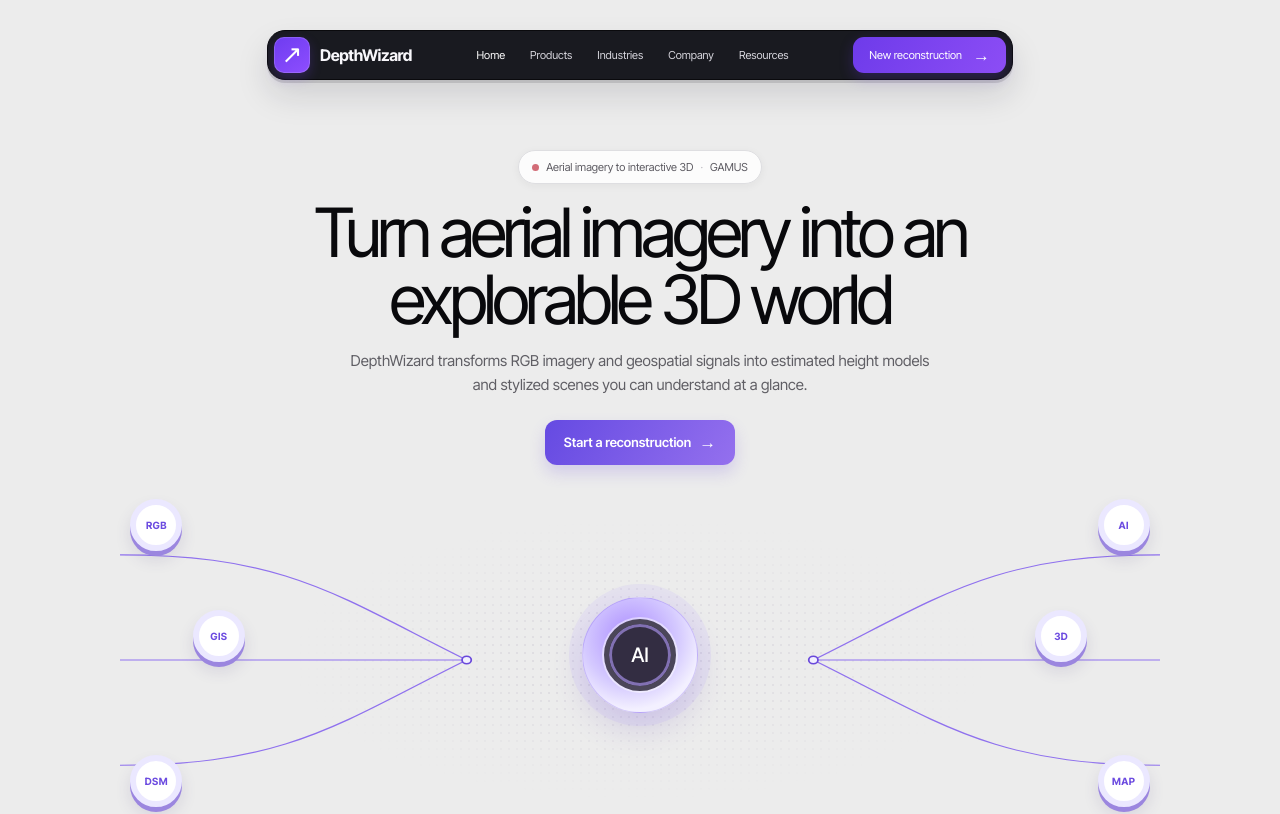
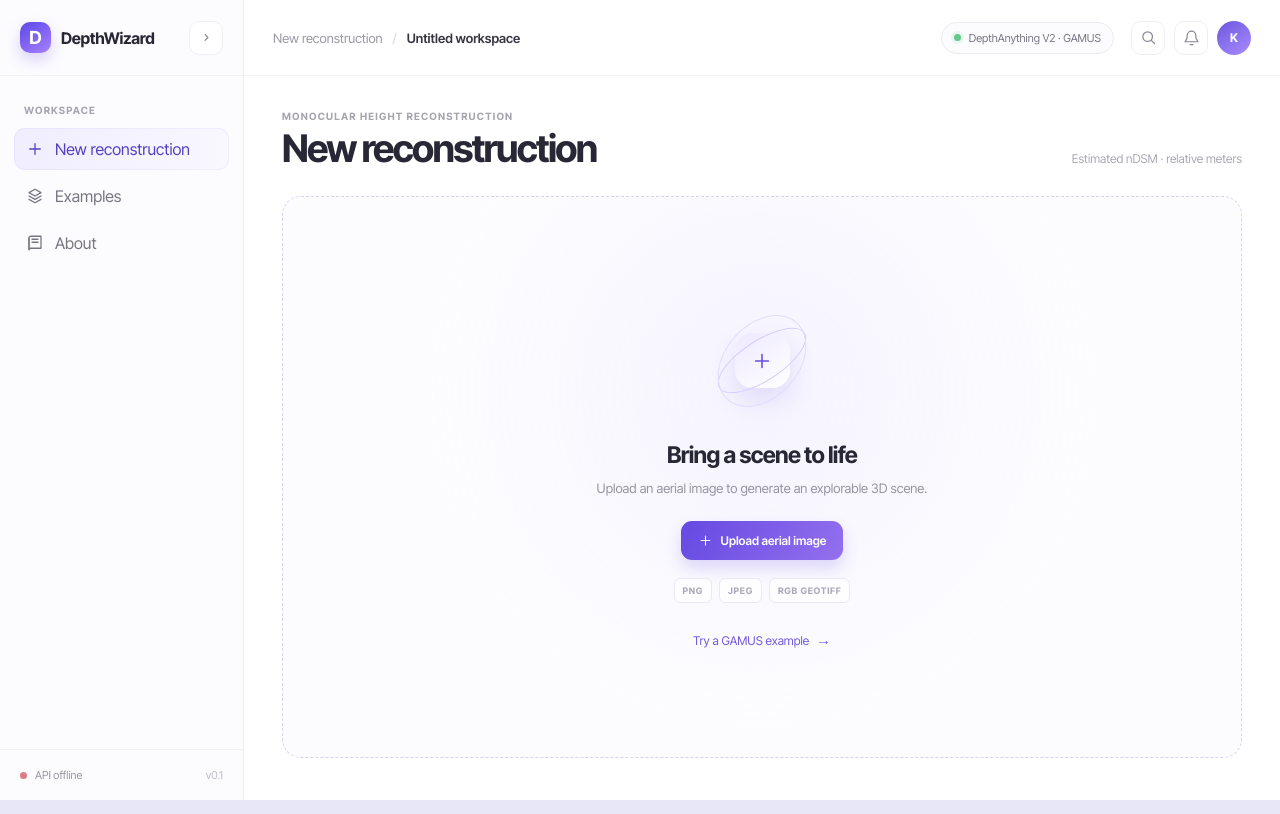
Before and after one commit to ku7nal/DHARVI, a React (Vite) app in the folder frontend/: page / in a window 1280 px wide. Shown: the top 814 px of the page. Built offline with nearby package versions, Linux system fonts and the light colour scheme; no server answers.

Commit message:
Revert "Implement reference-style application shell"
This reverts commit 18dc5b56b8b243bbe9b1f2c37046f0ae464c2397.

```diff
--- a/frontend/src/App.tsx
+++ b/frontend/src/App.tsx
@@ -5,16 +5,18 @@ import { ReconstructionViewer } from "./scene/ReconstructionViewer";
 import { DEFAULT_SCENE_LAYERS, type BenchmarkResult, type PredictionResult, type SceneLayers } from "./types";
 
 type NavItem = "New reconstruction" | "Examples" | "About";
-type ReferenceNavItem = "Home" | "Products" | "Industries" | "Company" | "Resources";
 type PredictionState = "idle" | "processing" | "success" | "error";
 
 const ACCEPTED_FORMATS = ".png,.jpg,.jpeg,.tif,.tiff";
 
-function Icon({ name }: { name: "plus" | "layers" | "book" }) {
+function Icon({ name }: { name: "plus" | "layers" | "book" | "search" | "bell" | "chevron" }) {
   const paths = {
     plus: <><path d="M12 5v14M5 12h14" /></>,
     layers: <><path d="m12 3 8 4.5-8 4.5-8-4.5L12 3Z" /><path d="m4 12 8 4.5 8-4.5M4 16.5 12 21l8-4.5" /></>,
     book: <><path d="M4 5.5A2.5 2.5 0 0 1 6.5 3H20v16H6.5A2.5 2.5 0 0 0 4 21V5.5Z" /><path d="M4 5.5v15M8 7h8M8 11h8" /></>,
+    search: <><circle cx="10.8" cy="10.8" r="6.8" /><path d="m16 16 4.5 4.5" /></>,
+    bell: <><path d="M18 9a6 6 0 0 0-12 0c0 7-3 7-3 9h18c0-2-3-2-3-9ZM10 22h4" /></>,
+    chevron: <path d="m8 10 4 4 4-4" />,
   };
 
   return (
@@ -25,36 +27,11 @@ function Icon({ name }: { name: "plus" | "layers" | "book" }) {
 }
 
 function BrandMark() {
-  return <div className="brand-mark" aria-hidden="true"><span>↗</span></div>;
-}
-
-function HeroNetwork() {
-  return (
-    <div className="hero-network" aria-hidden="true">
-      <svg className="network-lines" viewBox="0 0 900 330" fill="none" preserveAspectRatio="none">
-        <path d="M0 53C145 53 190 98 300 165" />
-        <path d="M0 165H300" />
-        <path d="M0 277C145 277 190 232 300 165" />
-        <path d="M900 53C755 53 710 98 600 165" />
-        <path d="M900 165H600" />
-        <path d="M900 277C755 277 710 232 600 165" />
-        <circle cx="300" cy="165" r="4" />
-        <circle cx="600" cy="165" r="4" />
-      </svg>
-      <span className="network-badge badge-left-top">RGB</span>
-      <span className="network-badge badge-left-mid">GIS</span>
-      <span className="network-badge badge-left-bottom">DSM</span>
-      <span className="network-badge badge-right-top">AI</span>
-      <span className="network-badge badge-right-mid">3D</span>
-      <span className="network-badge badge-right-bottom">MAP</span>
-      <div className="network-core"><span>AI</span></div>
-    </div>
-  );
+  return <div className="brand-mark" aria-hidden="true">D</div>;
 }
 
 function App() {
   const [activeNav, setActiveNav] = useState<NavItem>("New reconstruction");
-  const [activeReferenceNav, setActiveReferenceNav] = useState<ReferenceNavItem>("Home");
   const [selectedFile, setSelectedFile] = useState<File | null>(null);
   const [isDragging, setIsDragging] = useState(false);
   const [backendStatus, setBackendStatus] = useState<"checking" | "online" | "offline">("checking");
@@ -64,8 +41,8 @@ function App() {
   const [layers, setLayers] = useState<SceneLayers>(DEFAULT_SCENE_LAYERS);
   const [benchmarks, setBenchmarks] = useState<BenchmarkResult[]>([]);
   const [benchmarkState, setBenchmarkState] = useState<"idle" | "loading" | "ready" | "error">("idle");
+  const [sidebarCollapsed, setSidebarCollapsed] = useState(false);
   const fileInputRef = useRef<HTMLInputElement>(null);
-  const uploadSectionRef = useRef<HTMLDivElement>(null);
 
   useEffect(() => {
     fetch("http://localhost:8000/api/health")
@@ -96,31 +73,6 @@ function App() {
     void startPrediction(file);
   }
 
-  function focusReconstruction() {
-    setActiveNav("New reconstruction");
-    setActiveReferenceNav("Home");
-    setPrediction(null);
-    setPredictionState("idle");
-    setSelectedFile(null);
-    setErrorMessage(null);
-    window.requestAnimationFrame(() => {
-      uploadSectionRef.current?.scrollIntoView({ behavior: "smooth", block: "center" });
-      uploadSectionRef.current?.querySelector<HTMLButtonElement>("button")?.focus();
-    });
-  }
-
-  function selectReferenceNav(item: ReferenceNavItem) {
-    setActiveReferenceNav(item);
-    if (item === "Home" || item === "Products") {
-      setActiveNav("New reconstruction");
-      window.requestAnimationFrame(() => uploadSectionRef.current?.scrollIntoView({ behavior: "smooth", block: "center" }));
-    } else if (item === "Resources") {
-      setActiveNav("Examples");
-    } else {
-      setActiveNav("About");
-    }
-  }
-
   async function startPrediction(file?: File, exampleId?: string) {
     setPredictionState("processing");
     setPrediction(null);
@@ -143,24 +95,72 @@ function App() {
     }
   }
 
+  const statusLabel = backendStatus === "online" ? "API connected" : backendStatus === "offline" ? "API offline" : "Checking API";
+
   return (
     <main className="page-shell">
-      <section className="app-window" aria-label="DepthWizard workspace">
-        <header className="reference-navbar">
-          <button className="brand-lockup" onClick={() => selectReferenceNav("Home")} aria-label="DepthWizard home">
+      <section className={`app-window ${sidebarCollapsed ? "sidebar-collapsed" : ""}`} aria-label="DepthWizard workspace">
+        <aside className="sidebar">
+          <div className="brand-row">
             <BrandMark />
             <span className="brand-name">DepthWizard</span>
-          </button>
-          <nav className="reference-navigation" aria-label="Main navigation">
-            {(["Home", "Products", "Industries", "Company", "Resources"] as ReferenceNavItem[]).map((item) => (
-              <button key={item} className={activeReferenceNav === item ? "active" : ""} onClick={() => selectReferenceNav(item)}>{item}</button>
-            ))}
+            <button
+              className="icon-button sidebar-collapse"
+              aria-label={sidebarCollapsed ? "Expand navigation" : "Collapse navigation"}
+              aria-expanded={!sidebarCollapsed}
+              onClick={() => setSidebarCollapsed((collapsed) => !collapsed)}
+            >
+              <Icon name="chevron" />
+            </button>
+          </div>
+
+          <nav className="navigation" aria-label="Main navigation">
+            <p className="nav-label">Workspace</p>
+            <button className={`nav-item ${activeNav === "New reconstruction" ? "active" : ""}`} onClick={() => setActiveNav("New reconstruction")}>
+              <Icon name="plus" />
+              <span>New reconstruction</span>
+            </button>
+            <button className={`nav-item ${activeNav === "Examples" ? "active" : ""}`} onClick={() => setActiveNav("Examples")}>
+              <Icon name="layers" />
+              <span>Examples</span>
+            </button>
+            <button className={`nav-item ${activeNav === "About" ? "active" : ""}`} onClick={() => setActiveNav("About")}>
+              <Icon name="book" />
+              <span>About</span>
+            </button>
           </nav>
-          <button className="nav-cta" onClick={focusReconstruction}>New reconstruction <span>→</span></button>
-        </header>
+
+          <div className="sidebar-footer">
+            <span className={`status-dot ${backendStatus}`} />
+            <span>{statusLabel}</span>
+            <span className="version-label">v0.1</span>
+          </div>
+        </aside>
 
         <div className="workspace">
+          <header className="topbar">
+            <div className="breadcrumbs">
+              <span>{activeNav}</span>
+              <span className="breadcrumb-separator">/</span>
+              <strong>{selectedFile?.name ?? "Untitled workspace"}</strong>
+            </div>
+            <div className="topbar-actions">
+              <div className="model-pill"><span className="status-dot online" /> DepthAnything V2 · GAMUS</div>
+              <button className="icon-button" aria-label="Search"><Icon name="search" /></button>
+              <button className="icon-button" aria-label="Notifications"><Icon name="bell" /></button>
+              <button className="avatar-button" aria-label="User profile">K</button>
+            </div>
+          </header>
+
           <div className="workspace-content">
+            <div className="content-heading">
+              <div>
+                <p className="eyebrow">Monocular height reconstruction</p>
+                <h1>{activeNav === "New reconstruction" ? "New reconstruction" : activeNav}</h1>
+              </div>
+                <div className="content-meta">{prediction?.heightReference === "absolute" ? "Metric DSM · meters" : "Estimated nDSM · relative meters"}</div>
+            </div>
+
             {activeNav === "New reconstruction" && predictionState === "success" && prediction ? (
               <section className="result-card">
                 <div className="result-heading">
@@ -186,27 +186,19 @@ function App() {
                 <div className="result-footer">
                   <span>{prediction.heightReference === "absolute" ? "Metric DSM · meters" : "Estimated nDSM · relative meters"}</span>
                   <span>{prediction.width} × {prediction.height} input · {prediction.gridSize} × {prediction.gridSize} scene</span>
-                  <button className="text-button" onClick={focusReconstruction}>New reconstruction <span>→</span></button>
+                  <button className="text-button" onClick={() => { setPrediction(null); setPredictionState("idle"); setSelectedFile(null); }}>New reconstruction <span>→</span></button>
                 </div>
               </section>
             ) : activeNav === "New reconstruction" && (
-              <section className="home-view">
-                <div className="hero-copy">
-                  <div className="integration-pill"><span className={`pill-dot ${backendStatus}`} /> Aerial imagery to interactive 3D <span className="integration-separator">·</span> GAMUS</div>
-                  <h1>Turn aerial imagery into an explorable 3D world</h1>
-                  <p>DepthWizard transforms RGB imagery and geospatial signals into estimated height models and stylized scenes you can understand at a glance.</p>
-                  <button className="primary-button hero-button" onClick={() => fileInputRef.current?.click()}>Start a reconstruction <span>→</span></button>
-                </div>
-                <HeroNetwork />
-                <div
-                  ref={uploadSectionRef}
-                  className={`upload-card ${isDragging ? "dragging" : ""}`}
+              <section
+                className={`upload-card ${isDragging ? "dragging" : ""}`}
                 onDragEnter={(event) => { event.preventDefault(); setIsDragging(true); }}
                 onDragOver={(event) => event.preventDefault()}
                 onDragLeave={() => setIsDragging(false)}
                 onDrop={(event) => { event.preventDefault(); setIsDragging(false); handleFile(event.dataTransfer.files[0]); }}
                 aria-label="Upload aerial image"
               >
+                <div className="upload-illustration"><span className="upload-orbit orbit-one" /><span className="upload-orbit orbit-two" /><span className="upload-core"><Icon name="plus" /></span></div>
                 {predictionState === "processing" ? <>
                   <h2>Preparing your reconstruction</h2>
                   <p>Running the fine-tuned DepthAnything V2 model.</p>
@@ -225,7 +217,6 @@ function App() {
                 <input ref={fileInputRef} className="visually-hidden" type="file" accept={ACCEPTED_FORMATS} onChange={(event) => handleFile(event.target.files?.[0])} />
                 <div className="supported-formats"><span>PNG</span><span>JPEG</span><span>RGB GeoTIFF</span></div>
                 <button className="text-button" onClick={() => void startPrediction(undefined, "gamus-urban-demo")}>Try a GAMUS example <span>→</span></button>
-                </div>
               </section>
             )}
 
--- a/frontend/src/styles.css
+++ b/frontend/src/styles.css
@@ -221,388 +221,3 @@ h1 { margin-bottom: 0; font-family: "Inter Tight", sans-serif; font-size: clamp(
   .benchmark-comparison { grid-template-columns: 1fr; padding: 0 15px 15px; }
   .benchmark-footer { align-items: start; flex-direction: column; padding: 12px 15px; }
 }
-
-/* Reference-style application shell */
-:root {
-  color: #101015;
-  background: #ececec;
-}
-
-body {
-  background: #ececec;
-}
-
-.page-shell {
-  min-height: 100vh;
-  padding: 0 22px;
-  background: #ececec;
-}
-
-.app-window {
-  display: block;
-  min-height: 100vh;
-  overflow: visible;
-  background: #ececec;
-}
-
-.reference-navbar {
-  position: relative;
-  z-index: 10;
-  width: min(746px, calc(100vw - 44px));
-  min-height: 50px;
-  display: grid;
-  grid-template-columns: auto minmax(0, 1fr) auto;
-  align-items: center;
-  gap: 20px;
-  margin: 30px auto 0;
-  padding: 5px 6px 5px 6px;
-  border: 1px solid #0a0a0d;
-  border-radius: 18px;
-  background: #191a20;
-  box-shadow: 0 3px 0 rgba(0, 0, 0, .12), 0 16px 32px rgba(27, 25, 37, .13);
-}
-
-.brand-lockup {
-  display: inline-flex;
-  align-items: center;
-  gap: 10px;
-  padding: 0;
-  border: 0;
-  color: #f6f5fb;
-  background: transparent;
-  cursor: pointer;
-  text-align: left;
-}
-
-.brand-mark {
-  width: 36px;
-  height: 36px;
-  display: grid;
-  place-items: center;
-  flex: 0 0 36px;
-  border-radius: 10px;
-  color: #fff;
-  background: linear-gradient(145deg, #6e3cf0, #8e4eff);
-  box-shadow: inset 0 0 0 1px rgba(255, 255, 255, .16), 0 5px 12px rgba(116, 64, 241, .25);
-}
-
-.brand-mark span {
-  display: block;
-  font-size: 25px;
-  font-weight: 500;
-  line-height: 1;
-  transform: translateY(-1px);
-}
-
-.brand-name {
-  color: #f8f7fb;
-  font-size: 16px;
-  font-weight: 700;
-  letter-spacing: -.45px;
-}
-
-.reference-navigation {
-  min-width: 0;
-  display: flex;
-  align-items: center;
-  justify-content: center;
-  gap: clamp(14px, 2vw, 25px);
-}
-
-.reference-navigation button {
-  padding: 7px 0;
-  border: 0;
-  color: #d7d6dd;
-  background: transparent;
-  cursor: pointer;
-  font-size: 11px;
-  white-space: nowrap;
-  transition: color .2s ease;
-}
-
-.reference-navigation button:hover,
-.reference-navigation button:focus-visible,
-.reference-navigation button.active {
-  color: #fff;
-}
-
-.nav-cta {
-  display: inline-flex;
-  align-items: center;
-  gap: 11px;
-  min-height: 36px;
-  padding: 0 16px;
-  border: 0;
-  border-radius: 11px;
-  color: #fff;
-  background: linear-gradient(120deg, #6e3bea, #8c4df5);
-  box-shadow: 0 5px 14px rgba(105, 54, 232, .25);
-  cursor: pointer;
-  font-size: 11px;
-  white-space: nowrap;
-  transition: transform .2s ease, box-shadow .2s ease;
-}
-
-.nav-cta span,
-.hero-button span {
-  font-size: 17px;
-  line-height: 0;
-}
-
-.nav-cta:hover,
-.nav-cta:focus-visible,
-.hero-button:hover,
-.hero-button:focus-visible {
-  transform: translateY(-1px);
-  box-shadow: 0 8px 18px rgba(105, 54, 232, .34);
-}
-
-.workspace {
-  display: block;
-  min-width: 0;
-}
-
-.workspace-content {
-  width: min(1180px, 100%);
-  min-height: calc(100vh - 80px);
-  margin: 0 auto;
-  padding: 70px 24px 90px;
-}
-
-.home-view {
-  width: 100%;
-}
-
-.hero-copy {
-  position: relative;
-  z-index: 1;
-  max-width: 760px;
-  margin: 0 auto;
-  text-align: center;
-}
-
-.integration-pill {
-  display: inline-flex;
-  align-items: center;
-  gap: 7px;
-  padding: 9px 13px;
-  border: 1px solid #dedee1;
-  border-radius: 999px;
-  color: #5d5b62;
-  background: rgba(255, 255, 255, .84);
-  box-shadow: 0 2px 8px rgba(33, 31, 38, .05);
-  font-size: 11px;
-}
-
-.pill-dot {
-  width: 7px;
-  height: 7px;
-  flex: 0 0 7px;
-  border-radius: 50%;
-  background: #a7a5ac;
-}
-
-.pill-dot.online { background: #62ba7a; }
-.pill-dot.offline { background: #d26c77; }
-.pill-dot.checking { background: #d8a84e; }
-.integration-separator { color: #b9b7bd; }
-
-.hero-copy h1 {
-  max-width: 760px;
-  margin: 15px auto 17px;
-  color: #09090c;
-  font-size: clamp(42px, 5.5vw, 68px);
-  font-weight: 400;
-  line-height: .98;
-  letter-spacing: -4.2px;
-}
-
-.hero-copy p {
-  max-width: 600px;
-  margin: 0 auto 24px;
-  color: #5f5e64;
-  font-size: 15px;
-  line-height: 1.55;
-}
-
-.hero-button {
-  min-height: 45px;
-  padding: 0 19px;
-  border-radius: 12px;
-  font-size: 13px;
-}
-
-.hero-network {
-  position: relative;
-  width: min(100%, 1040px);
-  height: 360px;
-  margin: 10px auto 5px;
-  isolation: isolate;
-}
-
-.hero-network::before {
-  content: "";
-  position: absolute;
-  z-index: -1;
-  inset: 46px 17% 38px;
-  opacity: .52;
-  background-image: radial-gradient(#d3d0d8 1px, transparent 1px);
-  background-size: 8px 8px;
-  mask-image: radial-gradient(ellipse, #000 22%, transparent 72%);
-}
-
-.network-lines {
-  position: absolute;
-  inset: 30px 0 20px;
-  width: 100%;
-  height: calc(100% - 50px);
-  overflow: visible;
-}
-
-.network-lines path {
-  stroke: #8664ef;
-  stroke-width: 1.25;
-  opacity: .9;
-}
-
-.network-lines circle {
-  fill: #f1efff;
-  stroke: #6948db;
-  stroke-width: 1.5;
-}
-
-.network-badge {
-  position: absolute;
-  width: 52px;
-  height: 52px;
-  display: grid;
-  place-items: center;
-  border: 6px solid #ebe8ff;
-  border-radius: 50%;
-  color: #6c4be0;
-  background: #fff;
-  box-shadow: 0 5px 0 #9b86df, 0 9px 16px rgba(76, 62, 124, .14);
-  font-size: 10px;
-  font-weight: 800;
-  letter-spacing: .4px;
-}
-
-.badge-left-top { top: 24px; left: 1%; }
-.badge-left-mid { top: 135px; left: 7%; }
-.badge-left-bottom { right: auto; bottom: 28px; left: 1%; }
-.badge-right-top { top: 24px; right: 1%; }
-.badge-right-mid { top: 135px; right: 7%; }
-.badge-right-bottom { right: 1%; bottom: 28px; }
-
-.network-core {
-  position: absolute;
-  top: 50%;
-  left: 50%;
-  width: 116px;
-  height: 116px;
-  display: grid;
-  place-items: center;
-  border: 1px solid rgba(112, 76, 232, .25);
-  border-radius: 50%;
-  background: radial-gradient(circle at 42% 35%, #a98aff, #d5caff 48%, #f3f0ff 72%);
-  box-shadow: 0 0 0 13px rgba(172, 145, 255, .12), 0 15px 31px rgba(86, 56, 179, .18);
-  transform: translate(-50%, -50%);
-}
-
-.network-core::before {
-  content: "";
-  position: absolute;
-  width: 62px;
-  height: 62px;
-  border: 5px solid #4b4659;
-  border-radius: 50%;
-  background: #332d42;
-  box-shadow: inset 0 0 0 3px #8170b2, 0 0 0 2px rgba(255,255,255,.5);
-}
-
-.network-core span {
-  position: relative;
-  z-index: 1;
-  color: #fff;
-  font-size: 20px;
-  font-weight: 500;
-}
-
-.upload-card {
-  width: min(700px, 100%);
-  min-height: 250px;
-  margin: 0 auto;
-  padding: 32px 24px;
-  border: 1px dashed #c9c1ec;
-  border-radius: 22px;
-  background: rgba(255, 255, 255, .72);
-  box-shadow: 0 10px 35px rgba(67, 58, 102, .06);
-}
-
-.upload-card h2 {
-  color: #111116;
-  font-size: 23px;
-}
-
-.upload-card p { color: #77757d; }
-
-.supported-formats span {
-  border-color: #e2e0e5;
-  background: rgba(255, 255, 255, .8);
-}
-
-.empty-panel,
-.result-card,
-.benchmark-workspace {
-  border-color: #dedde1;
-  border-radius: 22px;
-  box-shadow: 0 10px 35px rgba(67, 58, 102, .05);
-}
-
-@media (max-width: 800px) {
-  .reference-navbar {
-    width: min(100%, 620px);
-    grid-template-columns: auto auto;
-    justify-content: space-between;
-    gap: 10px;
-  }
-
-  .reference-navigation {
-    grid-column: 1 / -1;
-    grid-row: 2;
-    order: 3;
-    justify-content: space-between;
-    width: 100%;
-    padding: 2px 10px 4px;
-    border-top: 1px solid rgba(255, 255, 255, .1);
-  }
-
-  .workspace-content { padding-top: 54px; }
-  .hero-network { height: 300px; }
-  .network-badge { width: 44px; height: 44px; border-width: 5px; }
-  .badge-left-mid, .badge-right-mid { top: 125px; }
-}
-
-@media (max-width: 520px) {
-  .page-shell { padding: 0 12px; }
-  .reference-navbar { width: 100%; margin-top: 14px; border-radius: 16px; }
-  .brand-name { font-size: 14px; }
-  .brand-mark { width: 32px; height: 32px; flex-basis: 32px; }
-  .nav-cta { min-height: 32px; padding: 0 11px; font-size: 10px; }
-  .reference-navigation { gap: 8px; padding-inline: 0; }
-  .reference-navigation button { font-size: 10px; }
-  .workspace-content { padding: 45px 4px 60px; }
-  .hero-copy h1 { font-size: clamp(38px, 13vw, 54px); letter-spacing: -2.8px; }
-  .hero-copy p { font-size: 13px; }
-  .hero-network { height: 225px; margin-top: 2px; }
-  .hero-network::before { inset: 34px 15% 25px; }
-  .network-lines { inset-block: 20px 10px; height: calc(100% - 30px); }
-  .network-badge { width: 35px; height: 35px; border-width: 4px; font-size: 8px; box-shadow: 0 3px 0 #9b86df, 0 6px 12px rgba(76, 62, 124, .12); }
-  .badge-left-top, .badge-left-bottom { left: 0; }
-  .badge-right-top, .badge-right-bottom { right: 0; }
-  .badge-left-mid, .badge-right-mid { top: 95px; }
-  .network-core { width: 78px; height: 78px; box-shadow: 0 0 0 8px rgba(172, 145, 255, .12), 0 10px 20px rgba(86, 56, 179, .16); }
-  .network-core::before { width: 44px; height: 44px; border-width: 4px; }
-  .network-core span { font-size: 14px; }
-  .upload-card { min-height: 220px; padding: 27px 16px; }
-}
```
Also changed, not shown: 1 other file (tests, documents, lock files or other folders).
